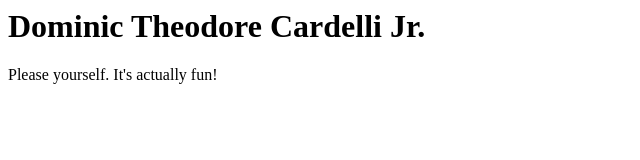
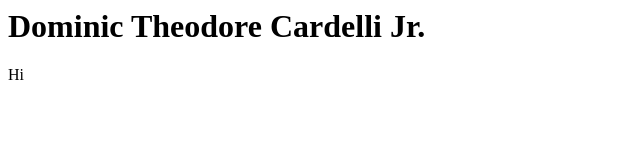
Before and after one commit to CardelliJrGithu8/CardelliJrGithu8, a plain HTML site: page CreateIndex.html in a window 1280 px wide. Shown: the whole page, without its empty margins (0-640 px from the left). Drawn offline with Linux system fonts and the light colour scheme.

Commit message:
Update CreateIndex.html

```diff
--- a/CreateIndex.html
+++ b/CreateIndex.html
@@ -2,7 +2,7 @@
 
 <body>
   <h1>Dominic Theodore Cardelli Jr.</h1>
-  <p>Please yourself. It's actually fun!</p>
+  <p>Hi</p>
 </body>
 
 </html>
```
